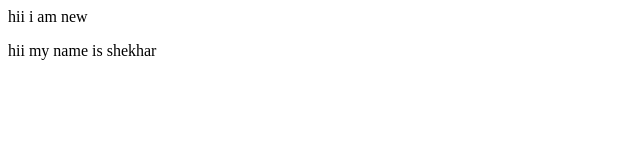
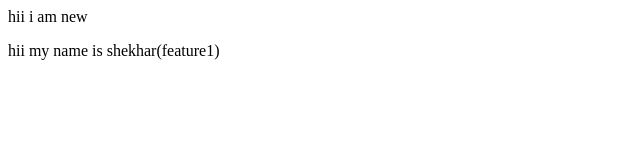
Before and after one commit to shekhar1516/localrepo, a plain HTML site: page index.html in a window 1280 px wide. Shown: the full height of the page, 0-640 px from the left. Drawn offline with Linux system fonts and the light colour scheme.

Commit message:
add featire1

```diff
--- a/index.html
+++ b/index.html
@@ -1,2 +1,2 @@
 <p> hii i am new</p>
-<p> hii my name is shekhar</p>
+<p> hii my name is shekhar(feature1)</p>
```
